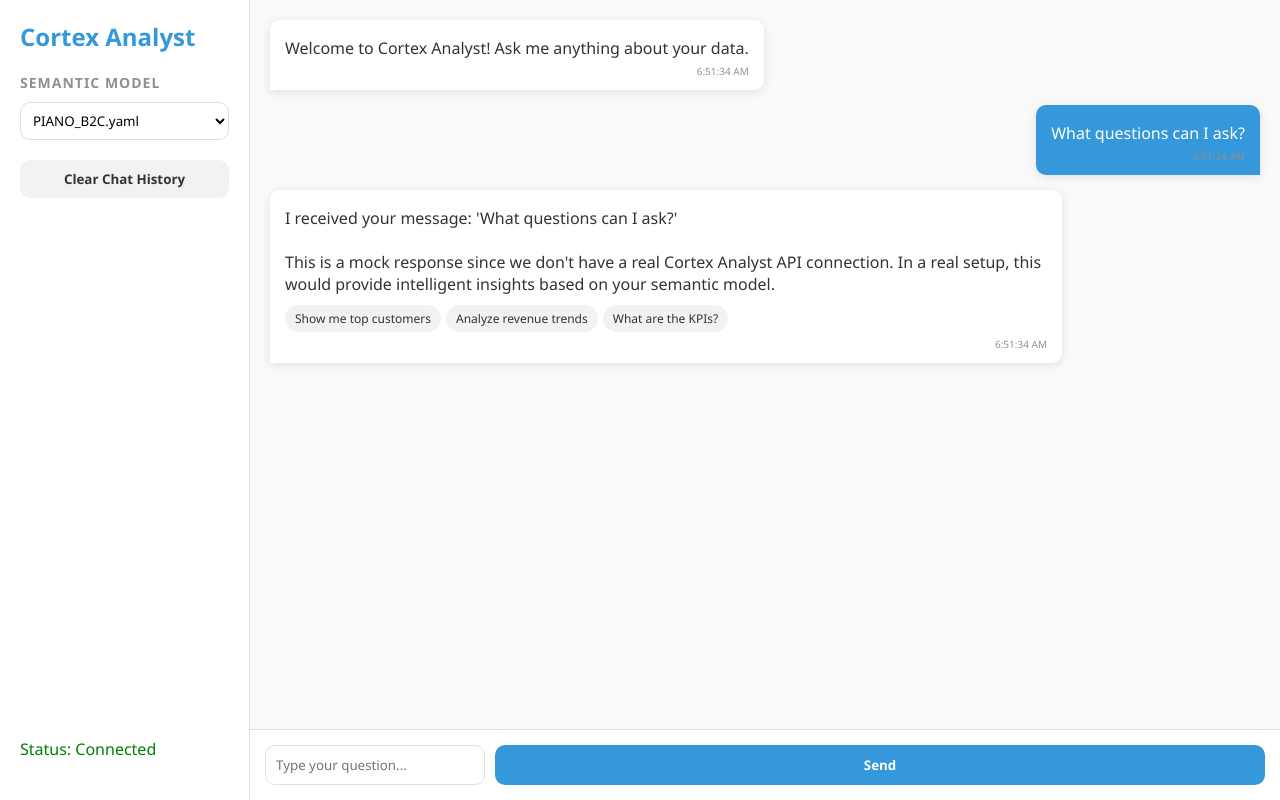
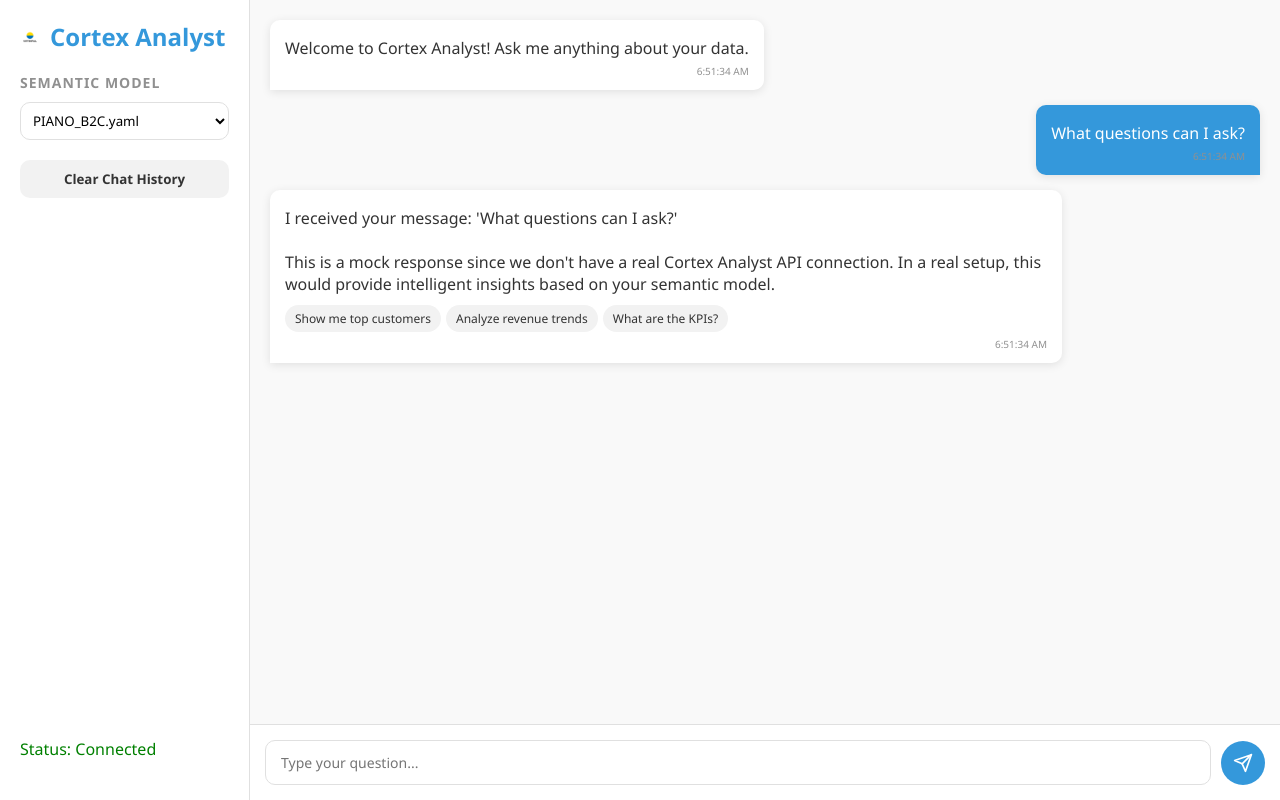
Before and after one commit to Tarekhelmy/snowflake-cortex-ui, a FastAPI app: page / in a window 1280 px wide. Run offline with FastAPI, Linux system fonts and the light colour scheme; some libraries are stand-ins or nearby versions.

Commit message:
polished the app

```diff
--- a/static/css/styles.css
+++ b/static/css/styles.css
@@ -39,9 +39,21 @@ body {
     flex-direction: column;
 }
 
+.logo-container {
+    display: flex;
+    align-items: center;
+    margin-bottom: 20px;
+}
+
+.logo {
+    width: 40px;
+    height: 40px;
+    margin-right: 10px;
+}
+
 .sidebar h2 {
-    margin-bottom: 20px;
     color: var(--primary-color);
+    font-size: 1.5rem;
 }
 
 .sidebar-section {
@@ -143,19 +155,33 @@ select {
     padding: 15px;
     background-color: var(--white);
     border-top: 1px solid #e0e0e0;
+    align-items: center;
 }
 
 .chat-input input {
     flex: 1;
-    padding: 10px;
+    padding: 12px 15px;
     border: 1px solid #e0e0e0;
     border-radius: var(--border-radius);
     outline: none;
     margin-right: 10px;
+    font-size: 14px;
 }
 
 .send-btn {
-    padding: 10px 20px;
+    width: 44px;
+    height: 44px;
+    padding: 0;
+    display: flex;
+    align-items: center;
+    justify-content: center;
+    border-radius: 50%;
+    flex-shrink: 0;
+}
+
+.send-btn svg {
+    width: 20px;
+    height: 20px;
 }
 
 .suggestions {
@@ -329,3 +355,31 @@ select {
     align-items: center;
     justify-content: center;
 }
+.logo {
+    width: 20px;
+    height: 20px;
+    margin-right: 10px;
+}
+
+.logo-container {
+    display: flex;
+    align-items: center;
+    margin-bottom: 20px;
+}
+/* Responsive adjustments */
+@media (max-width: 768px) {
+    .app-container {
+        flex-direction: column;
+    }
+
+    .sidebar {
+        width: 100%;
+        height: auto;
+        border-right: none;
+        border-bottom: 1px solid #e0e0e0;
+    }
+
+    .message {
+        max-width: 90%;
+    }
+}
--- a/templates/index.html
+++ b/templates/index.html
@@ -5,11 +5,15 @@
     <meta name="viewport" content="width=device-width, initial-scale=1.0">
     <title>Cortex Analyst Chat</title>
     <link rel="stylesheet" href="{{ url_for('static', path='/css/styles.css') }}">
+    <link rel="icon" href="{{ url_for('static', path='/images/favicon.ico') }}" type="image/x-icon">
 </head>
 <body>
     <div class="app-container">
         <div class="sidebar">
-            <h2>Cortex Analyst</h2>
+            <div class="logo-container">
+                <img src="{{ url_for('static', path='/images/cortex-logo.png') }}" alt="Cortex Analyst Logo" class="logo" width="200" height="200">
+                <h2>Cortex Analyst</h2>
+            </div>
 
             <div class="sidebar-section">
                 <h3>Semantic Model</h3>
@@ -34,7 +38,12 @@
 
             <div class="chat-input">
                 <input type="text" id="user-input" placeholder="Type your question..." />
-                <button id="send-btn" class="btn send-btn">Send</button>
+                <button id="send-btn" class="btn send-btn">
+                    <svg xmlns="http://www.w3.org/2000/svg" width="16" height="16" viewBox="0 0 24 24" fill="none" stroke="currentColor" stroke-width="2" stroke-linecap="round" stroke-linejoin="round">
+                        <line x1="22" y1="2" x2="11" y2="13"></line>
+                        <polygon points="22 2 15 22 11 13 2 9 22 2"></polygon>
+                    </svg>
+                </button>
             </div>
         </div>
     </div>
```
Also changed, not shown: static/images/cortex-logo.png (added), static/images/favicon.ico (added).
